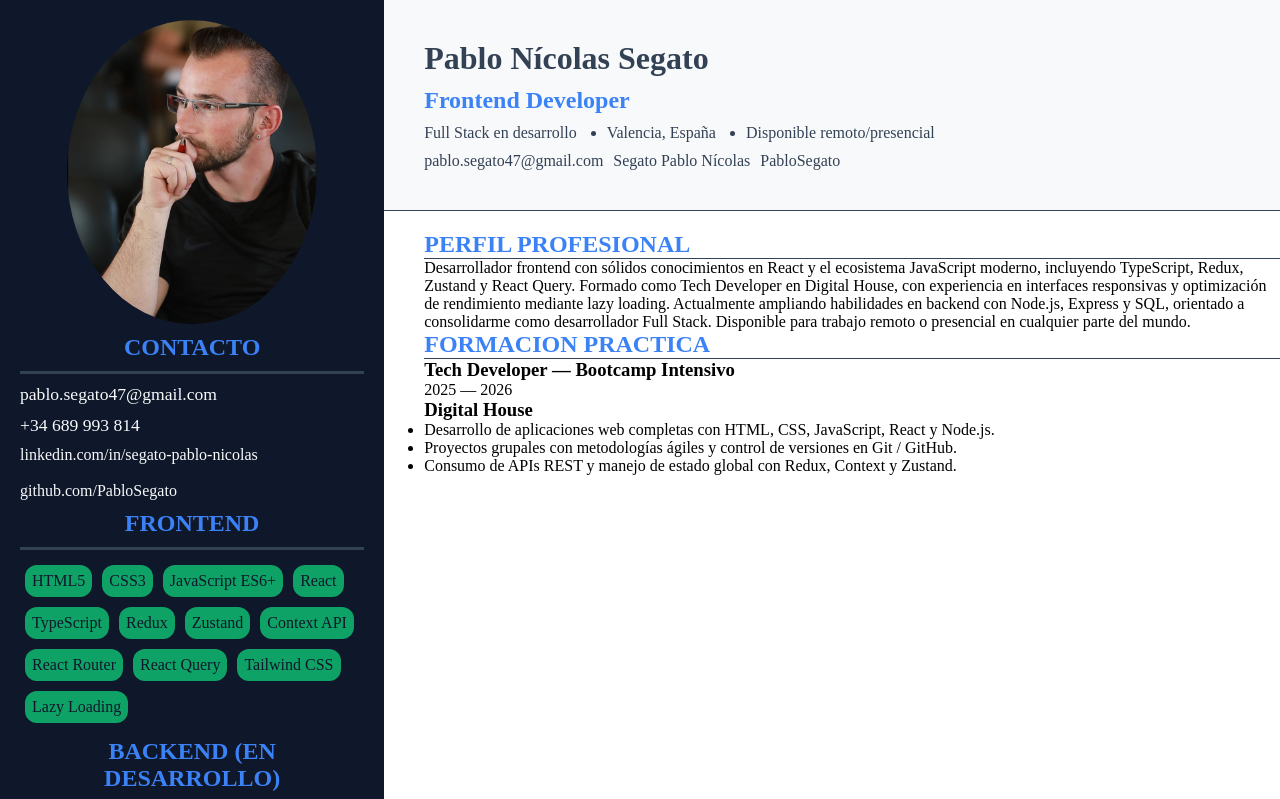
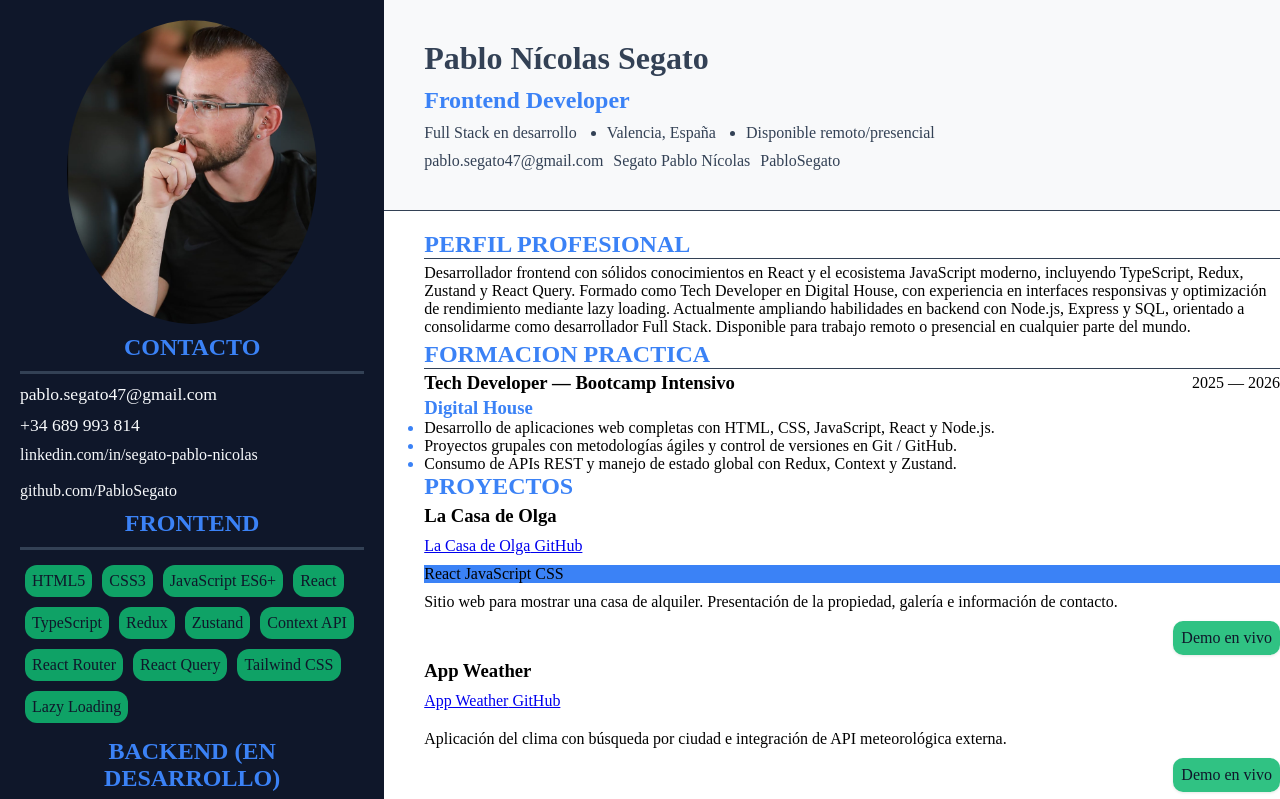
Before and after one commit to PabloSegato/CV-WEB, a React (Vite) app: page / in a window 1280 px wide. Shown: the top 799 px of the page. Built offline with nearby package versions, Linux system fonts and the light colour scheme.

Commit message:
gestion de proyectos mediante una constante, donde puedo cargar futuros proyectos sin estar cargandolos con html

```diff
--- /dev/null
+++ b/src/constants.js
@@ -0,0 +1,30 @@
+export const proyectos = [
+  {
+    title: "La Casa de Olga",
+    link: "https://github.com/PabloSegato/La_casa_de_Olga",
+    description:
+      "Sitio web para mostrar una casa de alquiler. Presentación de la propiedad, galería e información de contacto.",
+    web: "https://github.com/PabloSegato/La_casa_de_Olga",
+    tec:["React ", "JavaScript ", "CSS "]
+  },
+  {
+    title: "App Weather",
+    link: "https://github.com/PabloSegato/AppWheater",
+    description:
+      "Aplicación del clima con búsqueda por ciudad e integración de API meteorológica externa.",
+    web: "https://appweather-pnsdeveloper.netlify.app",
+  },
+  {
+    title: "Films Search",
+    link: "https://github.com/PabloSegato/Films_Web",
+    description: "Buscador de películas con detalles y valoraciones.",
+    web: "https://films-search-pnsdeveloper.netlify.app",
+  },
+  {
+    title: "IMC Calculator",
+    link: "https://github.com/PabloSegato/IMC-Calculate",
+    description:
+      "Calculadora de IMC con validación de inputs y clasificación del resultado por categoría.",
+    web: "https://imc-pnsdeveloper.netlify.app",
+  },
+];
--- a/src/section/PerfilProfesional.css
+++ b/src/section/PerfilProfesional.css
@@ -21,13 +21,68 @@ h2{
 
 }
 }
-
+.container-encabezado-proyectos{
+    display: flex;
+    align-items: center;
+    justify-content: space-between;
+}
 
 .section-pp{
 
     border-top: 1px solid var(--border-color);
 
+    p{
+        padding-top: 5px;
+        padding-bottom: 5px;
+    }
+
         &:first-child {
             border-top: none;
         }
+
     }
+
+    .container-estudios{
+
+        h3 {
+                color: var(--primary-blue);
+            }
+            li::marker{
+
+                color: var(--primary-blue);
+            }
+    }
+
+
+
+
+    .card-proyectos{
+
+        display: flex;
+        flex-direction: column;
+        gap: 10px;
+        h3{
+            margin-top: 5px;
+        }
+
+
+    }
+
+    .tec{
+        background-color: var(--primary-blue);
+        height: fit-content;
+    }
+
+    .boton-demo{
+        background-color: var(--success-code);
+        padding: 8px;
+        border-radius: 10px;
+        align-self:flex-end;
+        text-decoration: none;
+        color: var(--deep-navy);
+        box-shadow: 0 1px 3px rgba(0, 0, 0, 0.1);
+        &:hover{
+            color: var(--text-main);
+            transform: scale(1.1);
+        }
+    }
--- a/src/section/PerfilProfesional.jsx
+++ b/src/section/PerfilProfesional.jsx
@@ -1,4 +1,5 @@
 import "./PerfilProfesional.css";
+import { proyectos } from "../constants.js";
 
 export const PerfilProfesional = () => {
   return (
@@ -22,11 +23,11 @@ export const PerfilProfesional = () => {
         <div className="container-encabezado-proyectos">
           <h3>
             <strong>Tech Developer — Bootcamp Intensivo</strong>
-          </h3>{" "}
+          </h3>
           <p> 2025 — 2026 </p>
         </div>
 
-        <div className="container-proyectos">
+        <div className="container-estudios">
           <h3> Digital House</h3>
           <ul>
             <li>
@@ -44,6 +45,31 @@ export const PerfilProfesional = () => {
           </ul>
         </div>
       </section>
+
+      <section>
+        <h2>PROYECTOS</h2>
+        {proyectos.map((item) => (
+          <div className="card-proyectos" key={item.title}>
+            <h3>{item.title}</h3>
+            <a href={item.link} target="_blank">
+              {item.title} GitHub
+            </a>
+            <span className="tec">{item.tec}</span>
+
+            <p>{item.description}</p>
+            <a href={item.web} className="boton-demo">
+              Demo en vivo
+            </a>
+          </div>
+        ))}
+      </section>
     </div>
   );
 };
+
+// Quede en la secuencia de cargar las tecnologias por cada uno
+// terminar de dar formato a lo que falta de los proyectos
+// Para finalizar con las competencias
+// posteriormente vamos a realiar el acomodado de github
+//  con los proyectos y tambien actualziarlos para  darle una mejor
+// vista y organizacion de todo
```
